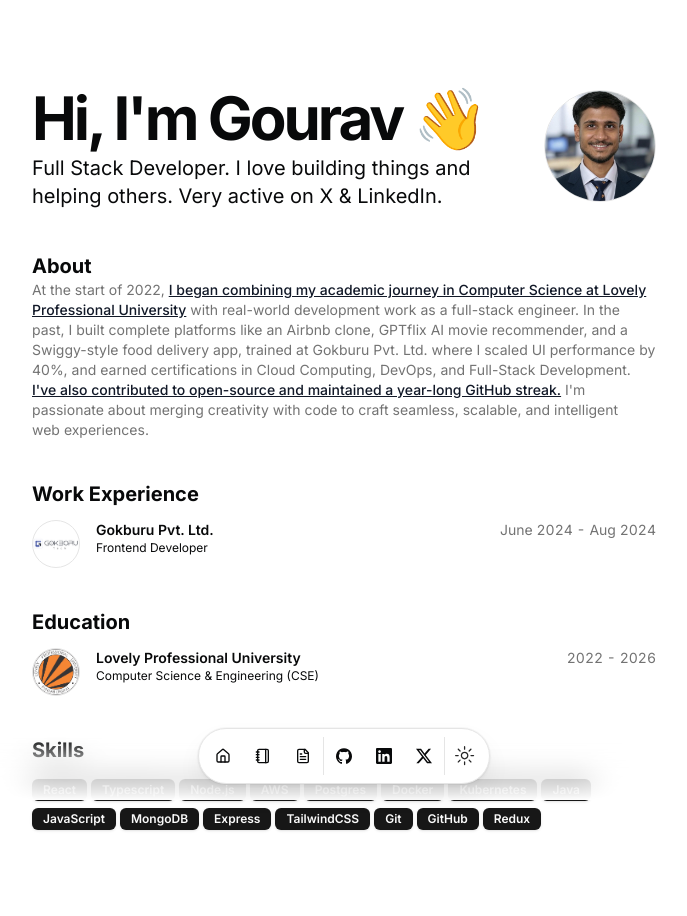
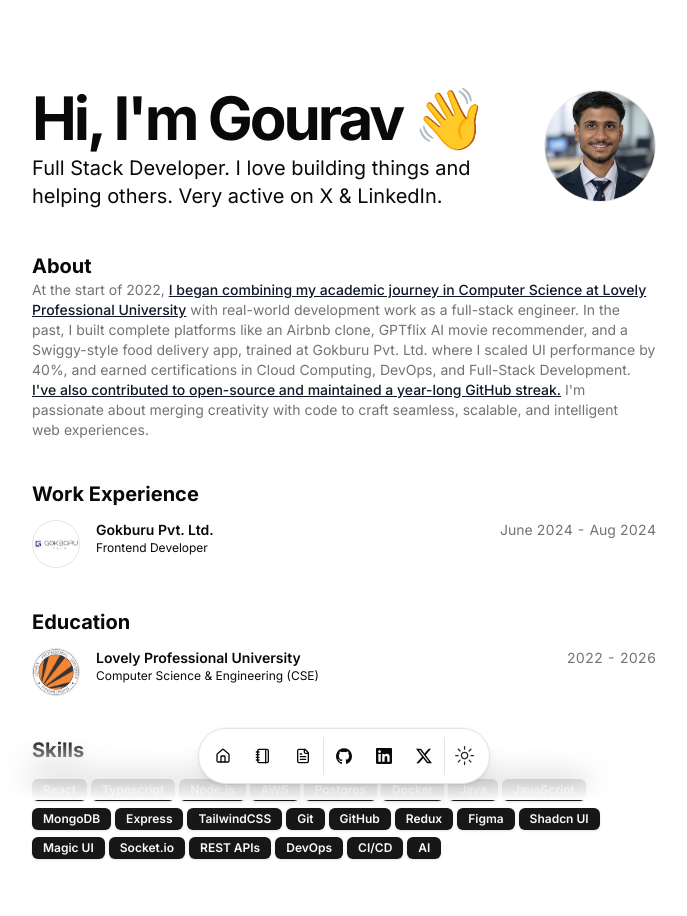
Before and after one commit to GouravSittam/Portfolio, a Next.js app: page / in a window 1280 px wide. Shown: the top 916 px of the page, without its empty margins (296-983 px from the left). Built offline with nearby package versions, Linux system fonts and the light colour scheme.

Commit message:
feat: update resume skills by removing Kubernetes and adding new technologies including Figma, Shadcn UI, and DevOps

```diff
--- a/src/data/resume.tsx
+++ b/src/data/resume.tsx
@@ -22,7 +22,7 @@
     // "Go",
     "Postgres",
     "Docker",
-    "Kubernetes",
+    // "Kubernetes",
     "Java",
     "JavaScript",
     "MongoDB",
@@ -31,6 +31,15 @@
     "Git",
     "GitHub",
     "Redux",
+    "Figma",
+    "Shadcn UI",
+    "Magic UI",
+    "Socket.io",
+    "REST APIs",
+    "DevOps",
+    "CI/CD",
+    "AI",
+
 
   ],
   navbar: [
```
